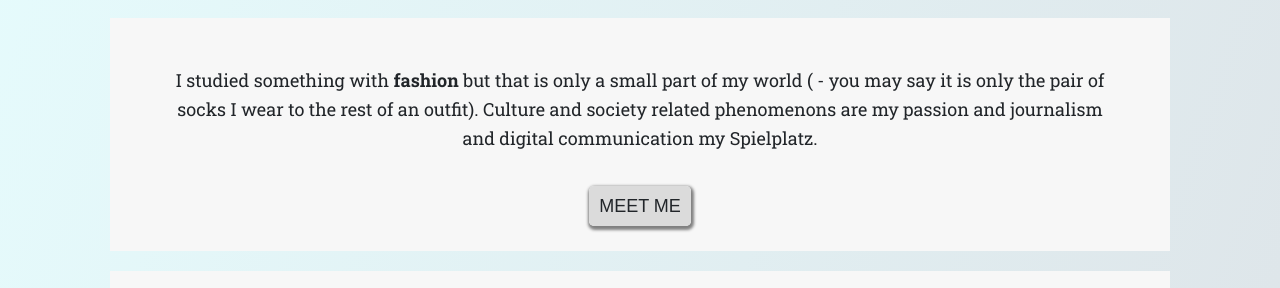
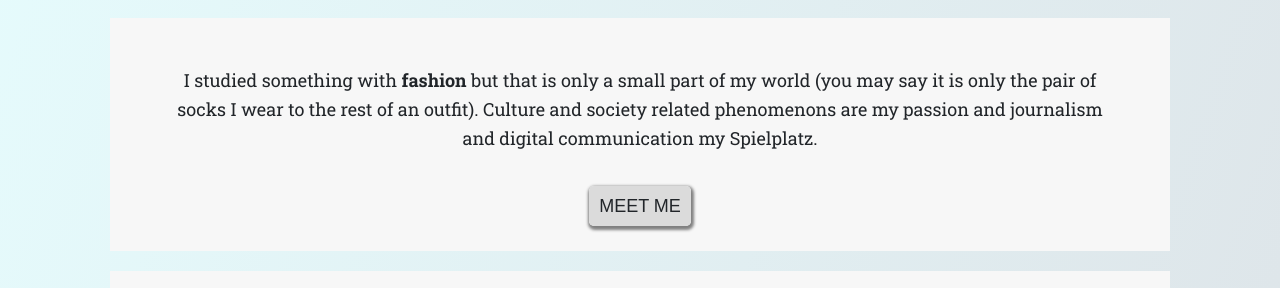
Before and after one commit to carlottaschaffner/profile, a plain HTML site: page index.html in a window 1280 px wide. Shown: the part 512-800 px from the top of the page. Drawn offline with Linux system fonts and the light colour scheme; a web font is replaced by a local one.

Commit message:
make my profile prettier

```diff
--- a/index.html
+++ b/index.html
@@ -18,7 +18,7 @@
       </div>
 
       <div class="card">
-        <p>I studied something with <strong>fashion</strong> but that is only a small part of my world ( - you may say it is only the pair of socks I wear to the rest of an outfit). Culture and society related phenomenons are my passion and journalism and digital communication my Spielplatz.
+        <p>I studied something with <strong>fashion</strong> but that is only a small part of my world (you may say it is only the pair of socks I wear to the rest of an outfit). Culture and society related phenomenons are my passion and journalism and digital communication my Spielplatz.
         </p>
         <a href="https://www.festicket.com/festivals/ms-dockville/2019/" target="_blank" id="btn-red">MEET ME</a>
       </div>
```
